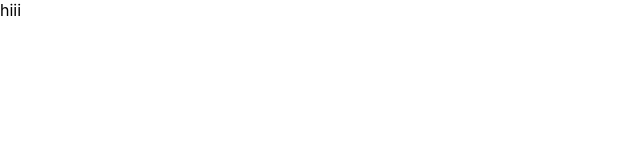
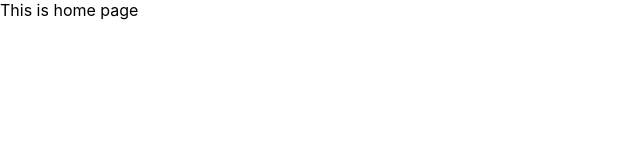
Before and after one commit to Ayumilan/box-office, a React (Create React App) app: page / in a window 1280 px wide. Shown: the top 160 px of the page, without its empty margins (0-640 px from the left). Built offline with nearby package versions, Linux system fonts and the light colour scheme.

Commit message:
added react-router

```diff
--- a/src/App.js
+++ b/src/App.js
@@ -1,11 +1,15 @@
 import React from 'react';
-
+import { Switch, Route } from 'react-router-dom';
 
 function App() {
   return (
-    <div>
-      hiii
-    </div>
+    <Switch>
+      <Route exact path="/">This is home page</Route>
+
+      <Route exact path="/starred">This is Starred page</Route>
+
+      <Route >This is 404 page</Route>
+    </Switch>
   );
 }
 
--- a/src/index.js
+++ b/src/index.js
@@ -1,13 +1,16 @@
 import React from 'react';
 import ReactDOM from 'react-dom/client';
+import { BrowserRouter } from 'react-router-dom';
 import './index.css';
 import App from './App';
 import * as serviceWorkerRegistration from './serviceWorkerRegistration';
 
 const root = ReactDOM.createRoot(document.getElementById('root'));
 root.render(
+    <BrowserRouter>
+    <App />
+    </BrowserRouter>
 
-    <App />
 
 );
 
```
